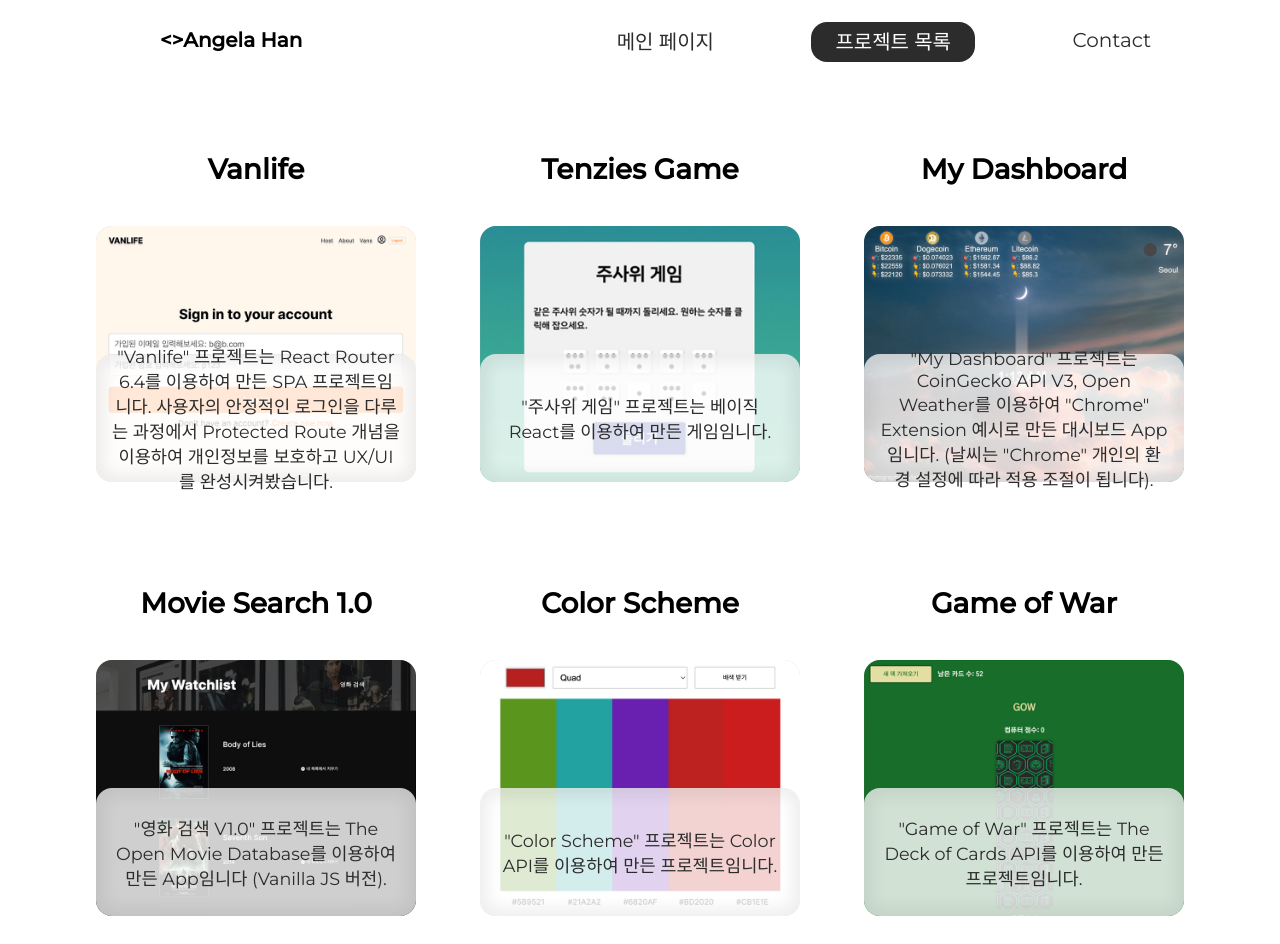
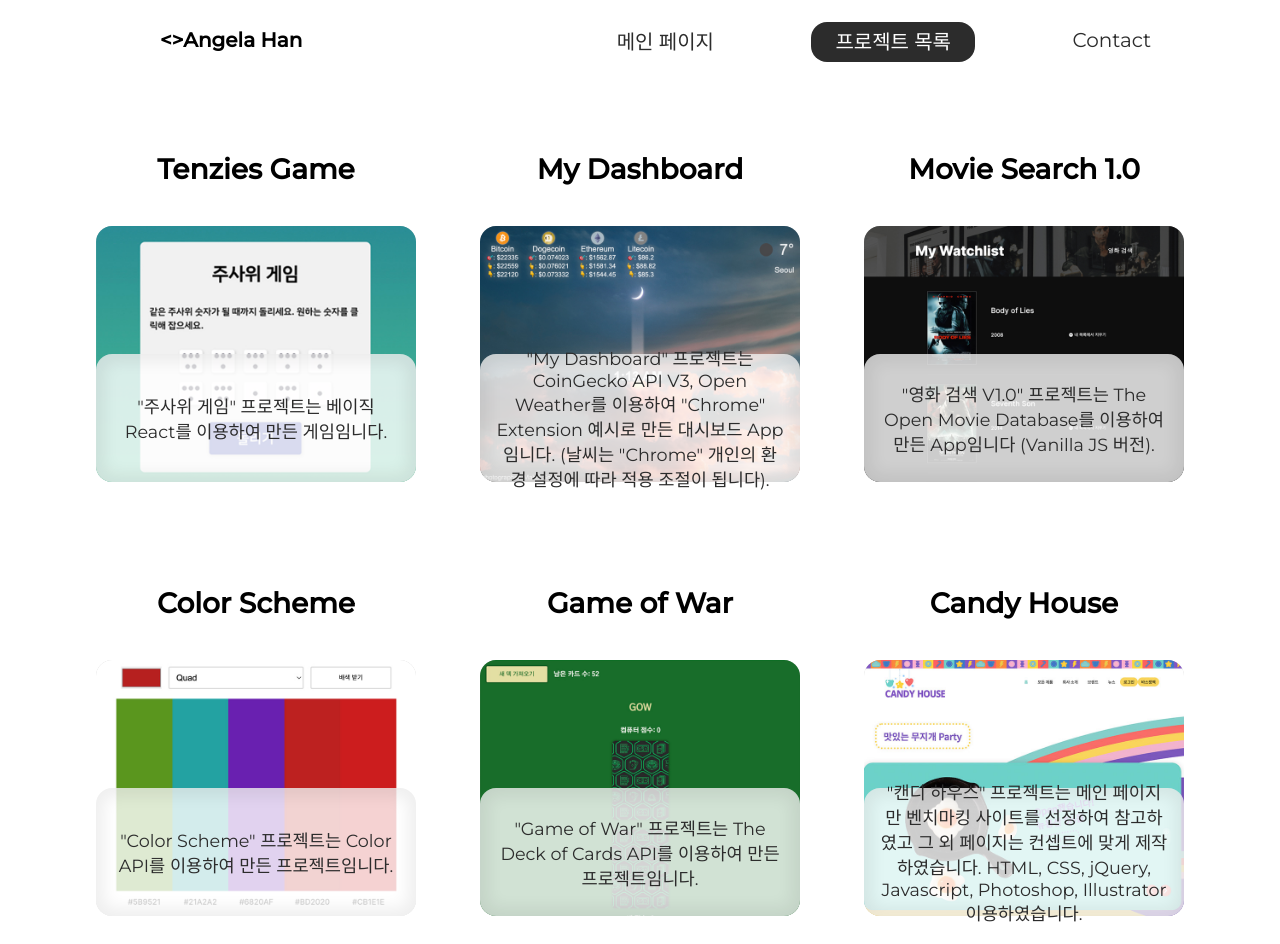
Before and after one commit to nglvision/profile, a plain HTML site: page projects/index.html in a window 1280 px wide. Shown: the top 944 px of the page. Drawn offline with Linux system fonts and the light colour scheme.

Commit message:
deleted vanlife project

```diff
--- a/projects/index.html
+++ b/projects/index.html
@@ -37,7 +37,7 @@
       </nav>
     </header>
     <section class="projects">
-      <div class="application">
+      <!-- <div class="application">
         <h2>Vanlife</h2>
         <div class="description">
           <a href="https://react-router-ngl-vanlife.netlify.app/" target="_blank">
@@ -49,7 +49,7 @@
             </div>
           </a>
         </div>
-      </div>
+      </div> -->
       <div class="application">
         <h2>Tenzies Game</h2>
         <div class="description">
```
